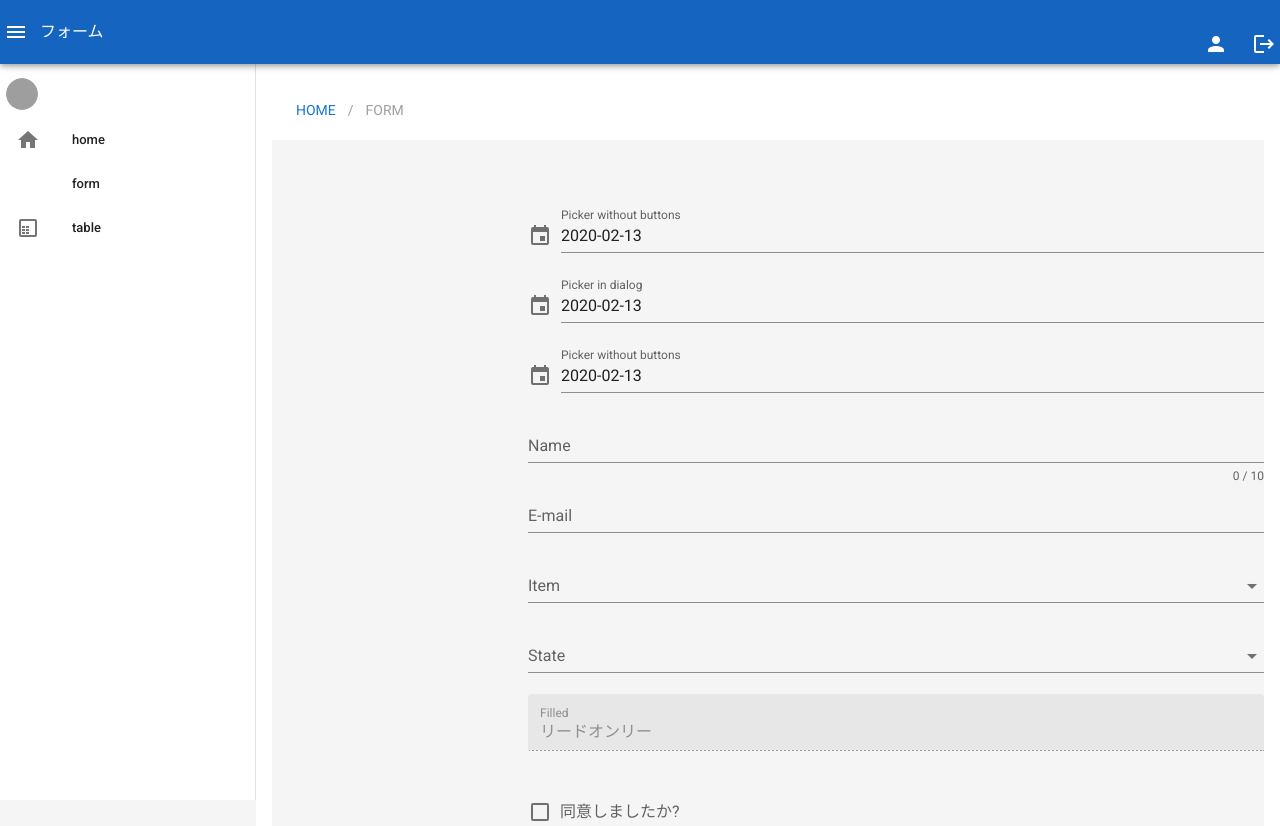
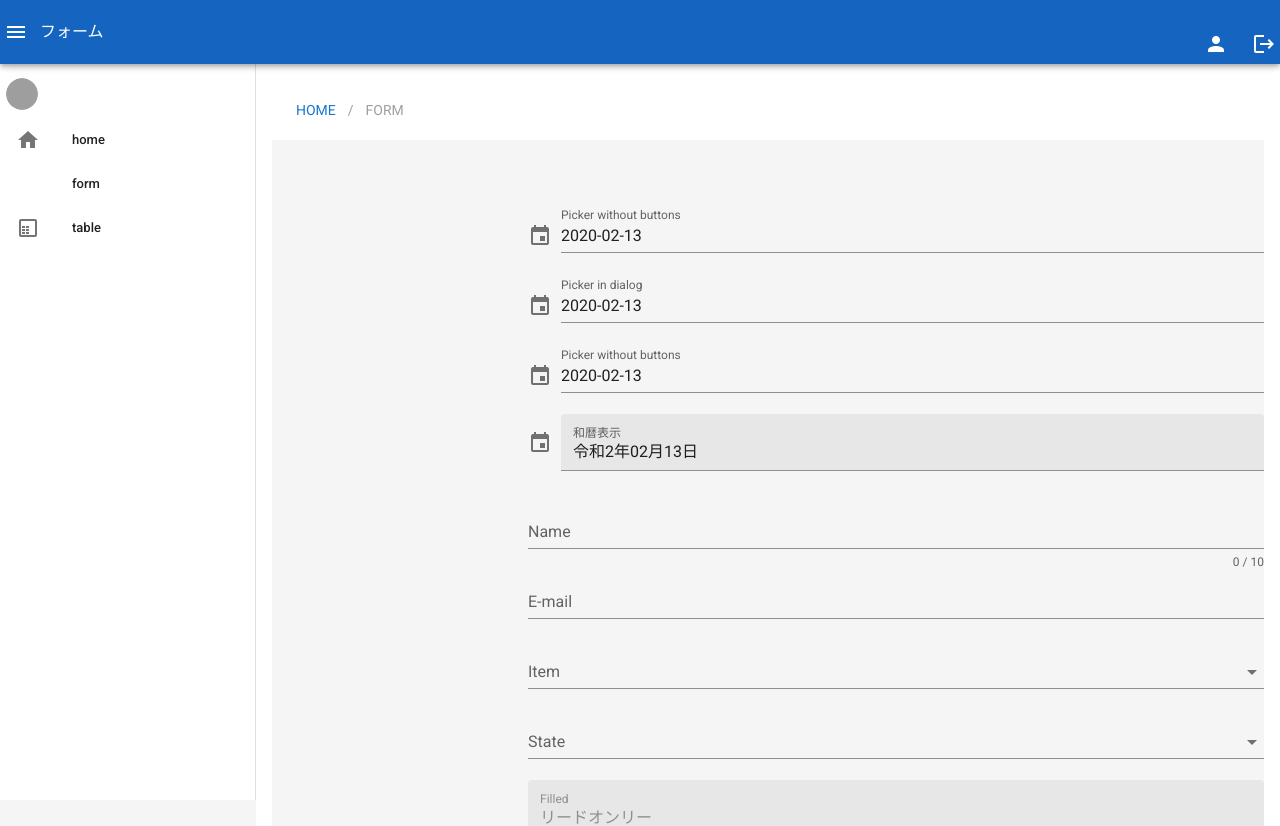
Before and after one commit to KiichiSugihara/vuetify-sandbox, a Vue app: page /form in a window 1280 px wide. Shown: the top 826 px of the page. Built offline with nearby package versions, Linux system fonts and the light colour scheme; grey boxes are pictures that could not be loaded.

Commit message:
add Form gengoText

```diff
--- a/src/components/VSForm.vue
+++ b/src/components/VSForm.vue
@@ -74,6 +74,29 @@
             @change="jpMenu = false"
           ></VSJPDatePicker>
         </v-menu>
+        <v-menu
+          v-model="jpGengoMenu"
+          :close-on-content-click="false"
+          :nudge-right="40"
+          transition="scale-transition"
+          offset-y
+          min-width="290px"
+        >
+          <template v-slot:activator="{ on }">
+            <v-text-field
+              v-model="getGengoDate"
+              v-on="on"
+              label="和暦表示"
+              prepend-icon="event"
+               readonly
+               filled
+            ></v-text-field>
+          </template>
+          <VSJPDatePicker
+            v-model="gengoDate"
+            @change="jpGengoMenu = false"
+          ></VSJPDatePicker>
+        </v-menu>
         <!-- 文字数制限 -->
         <v-text-field
           v-model="name"
@@ -143,6 +166,8 @@ export default {
     jpModal: false,
     jpDate2: new Date().toISOString().substr(0, 10),
     jpMenu: false,
+    gengoDate:new Date().toISOString().substr(0, 10),
+    jpGengoMenu: false,
     states: [
       { name: "Florida", abbr: "FL", id: 1 },
       { name: "Georgia", abbr: "GA", id: 2 },
@@ -169,13 +194,44 @@ export default {
     checkbox: false,
     checkboxRules: [v => !!v || "確認してください"]
   }),
-
+  computed: {
+    getGengoDate(){
+      // yyyy-mm-dd → 年号月日
+      const year = this.gengoDate.slice(0,4)
+      const month = this.gengoDate.slice(5,7)
+      const day =  this.gengoDate.slice(8,10)
+      const dateText= this.yearWareki(year) + month + '月'+ day + '日';
+      return dateText
+      }
+  },
   methods: {
     // validation実行
     validate() {
       if (this.$refs.form.validate()) {
         this.snackbar = true;
       }
+    },
+      yearWareki(year){
+      let wYear = ''
+      let gen = ''
+      if(year > 2018){
+        wYear = year-2018
+        gen = '令和'
+      }else if(year > 1988){
+        wYear= year-1988
+        gen = '平成'
+      }else if(year > 1925){
+        wYear = year-1925
+        gen = '昭和'
+      }else if(year > 1911){
+        wYear = year-1911
+        gen = '大正'
+      }else if(year > 1867){
+        wYear = year-1867
+        gen = '明治'
+      }
+      if(wYear === 1) wYear = '元'
+      return gen !== '' ? gen + wYear + '年' : false
     },
     // フォームのリセット
     reset() {
@@ -209,5 +265,5 @@ export default {
       this.loading = false;
     }
   }
-};
+}
 </script>
```
